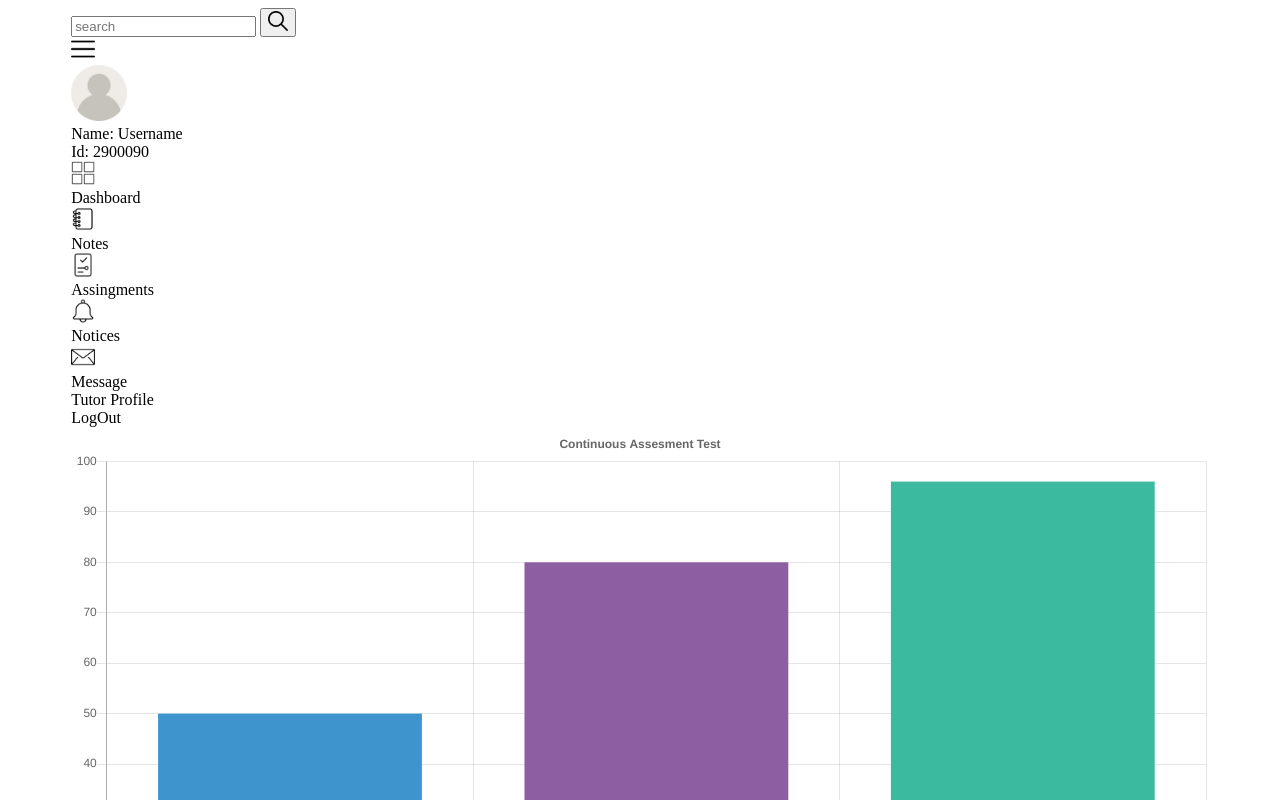
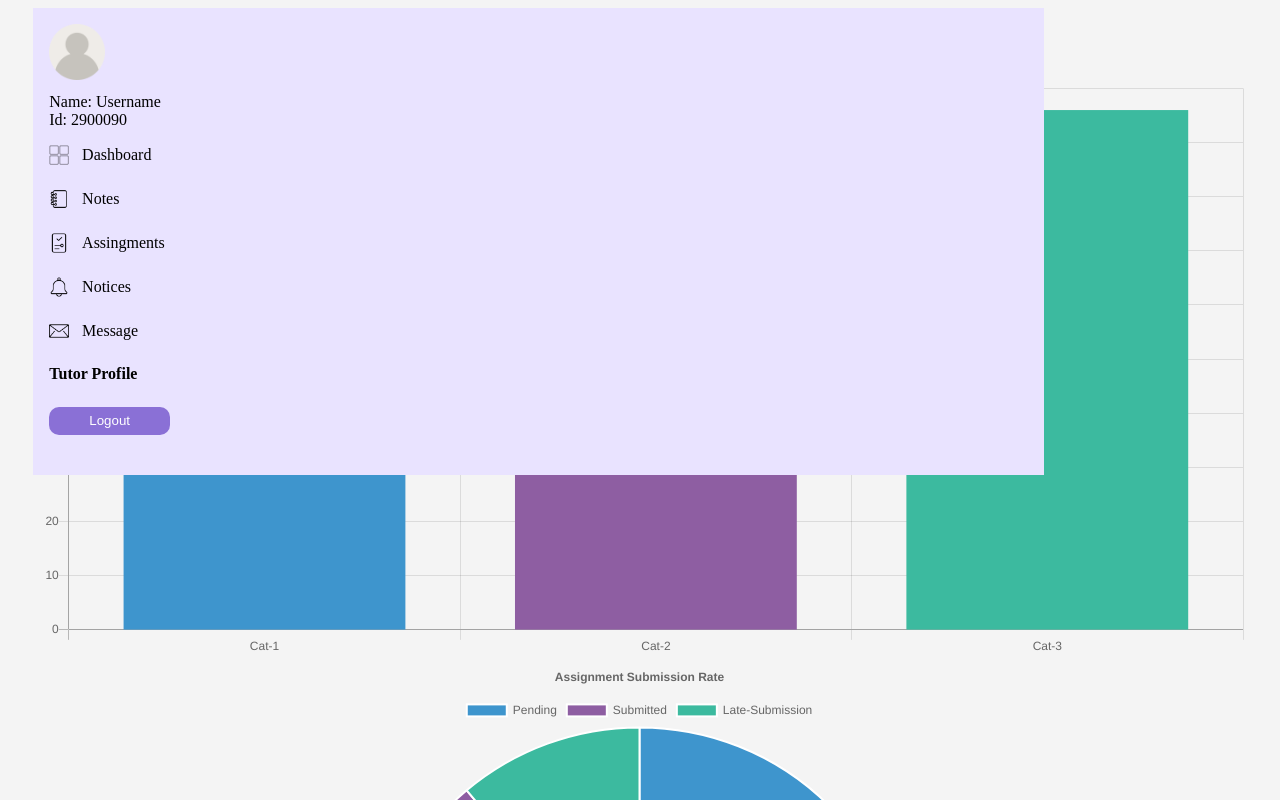
Before and after one commit to Mosesbwire/class-management-system, a plain HTML site: page student-dashboard.html in a window 1280 px wide. Shown: the top 800 px of the page. Drawn offline with nearby package versions, Linux system fonts and the light colour scheme.

Commit message:
style menu and header section

```diff
--- a/student-dashboard.html
+++ b/student-dashboard.html
@@ -10,18 +10,20 @@
 <body>
     <div class="container">
             <header>
-            <form action="" method="get">
-                <input type="search" name="search" id="search" placeholder="search">
-                <button type="submit">
-                    <img src="./icons/search.png" alt="" class="icon-search">
-                </button>
-
-            </form>
+                <div class="header row">
                     <div class="mobile-menu-toggle">
                         <img src="./icons/menu.png" alt="" srcset="" class="hambuger-menu">
                     </div>
+                    <form action="" method="get" class="search-form">
+                        <input type="search" name="search" id="search" placeholder="search">
+                        <button type="submit" class="search-icon-btn">
+                            <img src="./icons/search.png" alt="" class="icon-search">
+                        </button>
+                    </form>
+                </div>
             </header>
             <aside class="menu">
+                <div class="wrapper">
                     <div class="profile">
                         <div class="avatar">
                             <img src="./icons/user.png" alt="user avatar placeholder icon" srcset="" class="avatar-icon">
@@ -31,40 +33,40 @@
                             <p>Id: <span class="student-id">2900090</span></p>
                         </div>
                     </div>
-
-            <div class="menu-item">
+                    <div class="menu-item row">
                         <img src="./icons/dashboard.png" alt="dashboard icon" class="menu-icon">
                         <p>Dashboard</p>
                     </div>
-            <div class="menu-item">
+                    <div class="menu-item row">
                         <img src="./icons/notes.png" alt="notebook icon" class="menu-icon">
                         <p>Notes</p>
                     </div>
-            <div class="menu-item">
+                    <div class="menu-item row">
                         <img src="./icons/assignment.png" alt="assingment icon" class="menu-icon">
                         <p>Assingments</p>
                     </div>
-            <div class="menu-item">
+                    <div class="menu-item row">
                         <img src="./icons/notification.png" alt="bell notification icon" class="menu-icon">
                         <p>Notices</p>
                     </div>
-            <div class="menu-item">
+                    <div class="menu-item row">
                         <img src="./icons/mail.png" alt="closed mail envelope icon" class="menu-icon">
                         <p>Message</p>
                     </div>
                     <div class="menu-item">
-
-                <p>Tutor Profile</p>
+                        <strong>
+                            Tutor Profile
+                        </strong>
                     </div>
                     <div class="menu-item">
-                <p>LogOut</p>
+                       <button class="btn">Logout</button>
+                    </div>
                 </div>
             </aside>
             <main class="main">
                 <div class="chart-1">
                     <canvas id="assesment-test-chart" ></canvas>
                 </div>
-
                 <div class="chart-2">
                     <canvas id="assignment-chart"></canvas>
                 </div>
@@ -102,7 +104,6 @@
                 </div>
             </aside>
     </div>
-
     <script
         src="https://cdnjs.cloudflare.com/ajax/libs/Chart.js/2.9.4/Chart.js">
     </script>
--- a/styles/styles.css
+++ b/styles/styles.css
@@ -1,17 +1,37 @@
-.body {
+body {
     box-sizing: border-box;
-    background-color: #fbfbfb;
+    background-color: #f4f4f4;
+    position: relative;
 }
 
+/* global styles */
+
 .container {
-    width: 90%;
+    width: 96%;
     margin-inline: auto;
+    /* background-color: red; */
+}
 
+.row {
+    display: flex;
 }
+
+.wrapper {
+    padding-inline: 1em;
+    padding-block: 1em;
+}
+
 
 h1,p {
     margin: 0;
 }
+
+img {
+    display: block;
+    max-width: 100%;
+}
+
+/* login page */
 .form-group {
     margin-bottom: 1em;
     padding-inline-start: 2em
@@ -55,13 +75,68 @@ h1,p {
 }
 
 /* student dashboard */
+
+/* header section */
+#search {
+    background-color: transparent;
+    border: 1px solid rgb(201, 201, 201);
+
+    padding-block: .5em;
+    padding-inline: .75em;
+
+}
+
+.header {
+    justify-content: space-between;
+    align-items: center;
+    margin-bottom: 1em;
+}
+.search-form {
+    display: flex;
+    width: 90%;
+}
+
+.search-form > input {
+    width: 80%;
+    border-radius: .5em;
+}
+
+.search-icon-btn{
+    margin-left: -2.4em;
+    background-color: transparent;
+    border: none;
+}
 .icon-search {
     width: 1.5em;
     height: 1.5em;
+
 }
 .hambuger-menu {
     width: 1.5em;
     height: 1.5em;
+}
+
+/* menu */
+
+.menu {
+    background-color:#e9e3ff;
+    color: #000;
+    width: 80%;
+    font-size:medium;
+    position: absolute;
+    top: 0;
+
+}
+.menu-item {
+    align-items: center;
+    margin-bottom: 1.5em;
+}
+
+.profile {
+    margin-bottom: 1em;
+}
+.avatar {
+    margin-bottom: .8em;
 }
 .avatar-icon {
     width: 3.5em;
@@ -69,9 +144,12 @@ h1,p {
 }
 
 .menu-icon {
-    width: 1.5em;
-    height: 1.5em;
+    width: 1.25em;
+    height: 1.25em;
+    margin-right: .8em;
 }
+
+
 
 
 /* media queries */
```
Lines whose indentation alone changed are shown as unchanged.
